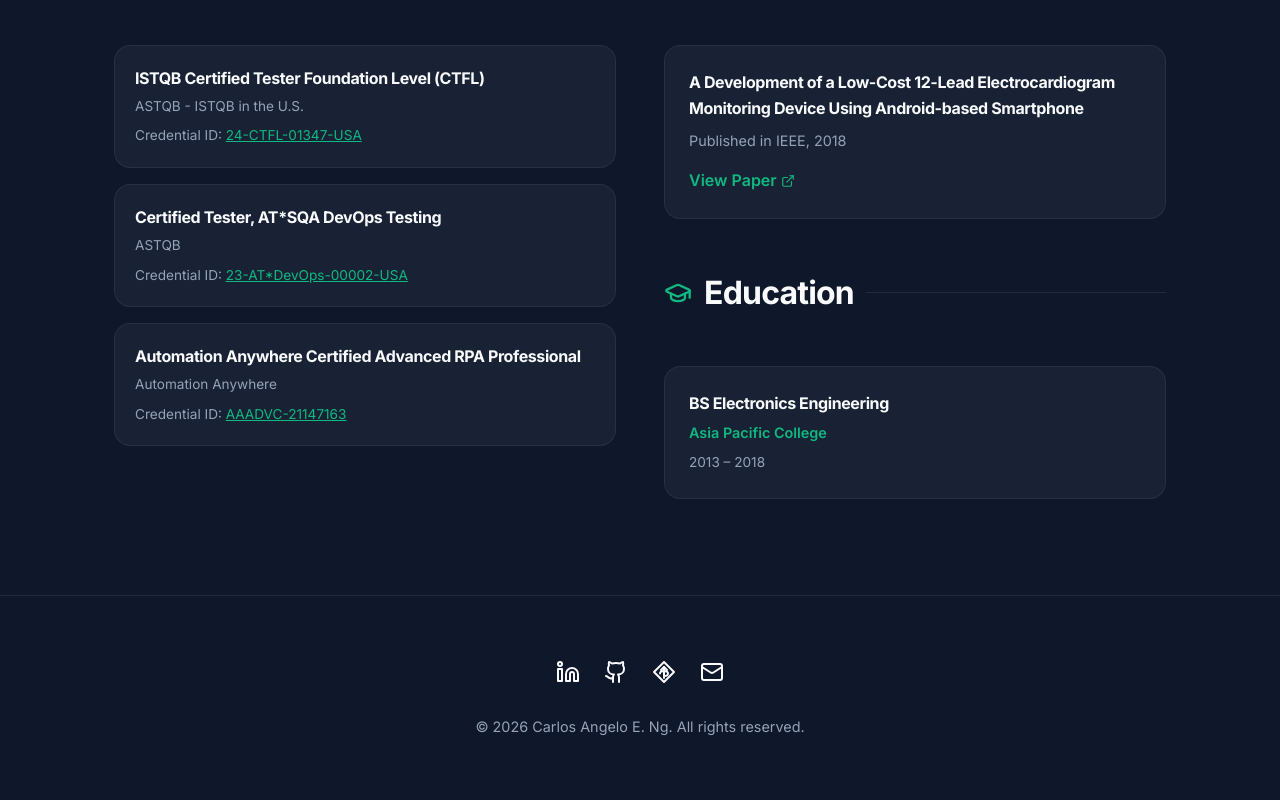
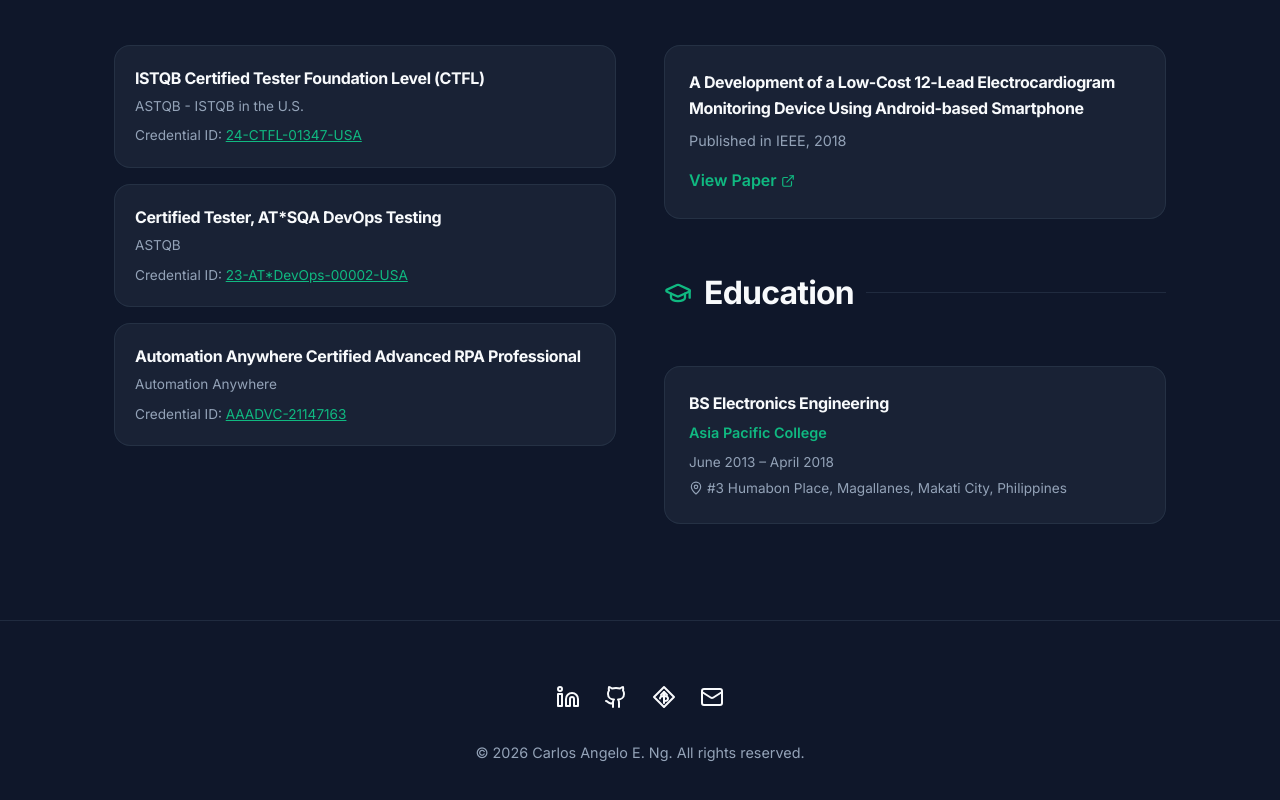
Before and after one commit to cng07/carlosng07, a React (Vite) app: page / in a window 1280 px wide. Shown: the part 3585-4385 px from the top of the page. Built offline with nearby package versions, Linux system fonts and the light colour scheme.

Commit message:
UI: Update education dates and add school address to Home page

```diff
--- a/src/data/resumeData.js
+++ b/src/data/resumeData.js
@@ -103,7 +103,8 @@ export const resumeData = {
     {
       school: "Asia Pacific College",
       degree: "BS Electronics Engineering",
-      period: "2013 – 2018",
+      period: "June 2013 – April 2018",
+      address: "#3 Humabon Place, Magallanes, Makati City, Philippines",
       highlights: ["Best Exhibit, Engineering Symposium 2018", "SM Foundation Scholar", "Dean's List Awardee"]
     }
   ],
--- a/src/pages/Home.jsx
+++ b/src/pages/Home.jsx
@@ -197,7 +197,10 @@ const Home = () => {
                             <div key={i} className="glass" style={{ padding: '1.5rem' }}>
                                 <h4 style={{ marginBottom: '0.25rem' }}>{edu.degree}</h4>
                                 <p style={{ color: 'var(--primary)', fontWeight: 600, fontSize: '0.9rem', marginBottom: '0.5rem' }}>{edu.school}</p>
-                                <p style={{ fontSize: '0.85rem', color: 'var(--text-muted)' }}>{edu.period}</p>
+                                <p style={{ fontSize: '0.85rem', color: 'var(--text-muted)', marginBottom: '0.25rem' }}>{edu.period}</p>
+                                <p style={{ fontSize: '0.85rem', color: 'var(--text-muted)', display: 'flex', alignItems: 'center', gap: '0.25rem' }}>
+                                    <MapPin size={14} /> {edu.address}
+                                </p>
                             </div>
                         ))}
                     </div>
```
